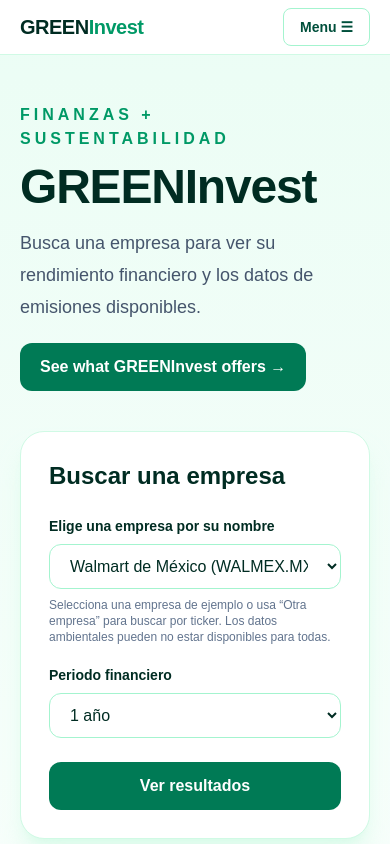
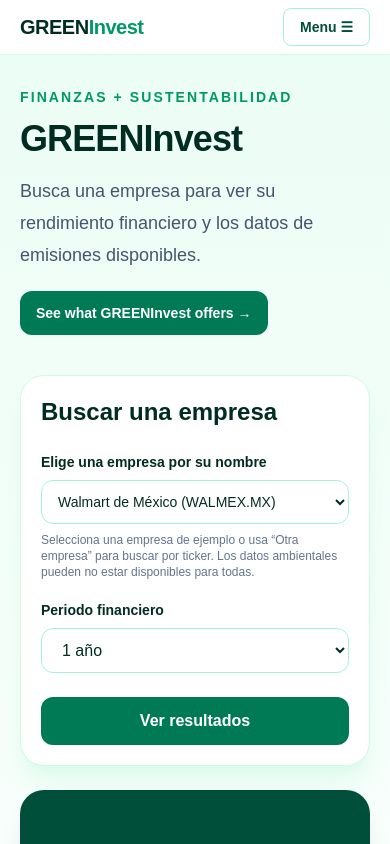
Before and after one commit to sofiacoria-afk/GreenInvest, a Next.js app: page / in a window 390 px wide. Shown: the top 844 px of the page. Built offline with nearby package versions, Linux system fonts and the light colour scheme.

Commit message:
Week 6 mobile usability: prevent Home overflow and fit company selector to screen

```diff
--- a/src/app/page.tsx
+++ b/src/app/page.tsx
@@ -105,23 +105,23 @@ export default function Home() {
   const positive = (result?.returnPercent ?? 0) >= 0;
 
   return (
-    <main className="min-h-screen bg-gradient-to-b from-emerald-50 to-white px-5 py-12 text-emerald-950">
-      <section className="mx-auto max-w-5xl">
+    <main className="min-h-screen min-w-0 overflow-x-hidden bg-gradient-to-b from-emerald-50 to-white px-5 py-8 text-emerald-950 sm:py-12">
+      <section className="mx-auto w-full min-w-0 max-w-5xl">
         <header className="mb-10">
-          <p className="font-semibold uppercase tracking-[0.25em] text-emerald-600">
+          <p className="max-w-full break-words text-sm font-semibold uppercase tracking-[0.15em] text-emerald-600 sm:text-base sm:tracking-[0.25em]">
             Finanzas + sustentabilidad
           </p>
-          <h1 className="mt-3 text-5xl font-bold tracking-tight">GREENInvest</h1>
+          <h1 className="mt-3 break-words text-4xl font-bold tracking-tight sm:text-5xl">GREENInvest</h1>
           <p className="mt-4 max-w-2xl text-lg leading-8 text-slate-600">
             Busca una empresa para ver su rendimiento financiero y los datos de emisiones disponibles.
           </p>
-          <Link href="/product" className="mt-5 inline-flex rounded-xl bg-emerald-700 px-5 py-3 font-semibold text-white hover:bg-emerald-800">See what GREENInvest offers →</Link>
+          <Link href="/product" className="mt-5 inline-flex max-w-full flex-wrap items-center rounded-xl bg-emerald-700 px-4 py-3 text-sm font-semibold text-white hover:bg-emerald-800 sm:px-5 sm:text-base">See what GREENInvest offers →</Link>
         </header>
 
-        <div className="grid gap-6 md:grid-cols-[1fr_1.2fr]">
+        <div className="grid min-w-0 gap-6 md:grid-cols-[minmax(0,1fr)_minmax(0,1.2fr)]">
           <form
             onSubmit={searchStock}
-            className="rounded-3xl border border-emerald-100 bg-white p-7 shadow-xl shadow-emerald-100/60"
+            className="min-w-0 rounded-3xl border border-emerald-100 bg-white p-5 shadow-xl shadow-emerald-100/60 sm:p-7"
           >
             <h2 className="text-2xl font-semibold">Buscar una empresa</h2>
             <label className="mt-6 block text-sm font-semibold" htmlFor="company">
@@ -139,7 +139,7 @@ export default function Home() {
                   setTicker(event.target.value);
                 }
               }}
-              className="mt-2 w-full rounded-xl border border-emerald-200 bg-white px-4 py-3"
+              className="mt-2 block w-full min-w-0 max-w-full rounded-xl border border-emerald-200 bg-white px-3 py-3 text-sm sm:px-4 sm:text-base"
             >
               {exampleCompanies.map((company) => (
                 <option key={company.ticker} value={company.ticker}>
@@ -195,7 +195,7 @@ export default function Home() {
             </button>
           </form>
 
-          <section className="rounded-3xl bg-emerald-900 p-7 text-white shadow-xl">
+          <section className="min-w-0 rounded-3xl bg-emerald-900 p-5 text-white shadow-xl sm:p-7">
             {!result && !error && (
               <div className="flex h-full min-h-72 items-center justify-center text-center text-emerald-100">
                 Busca una empresa para ver sus resultados.
```
